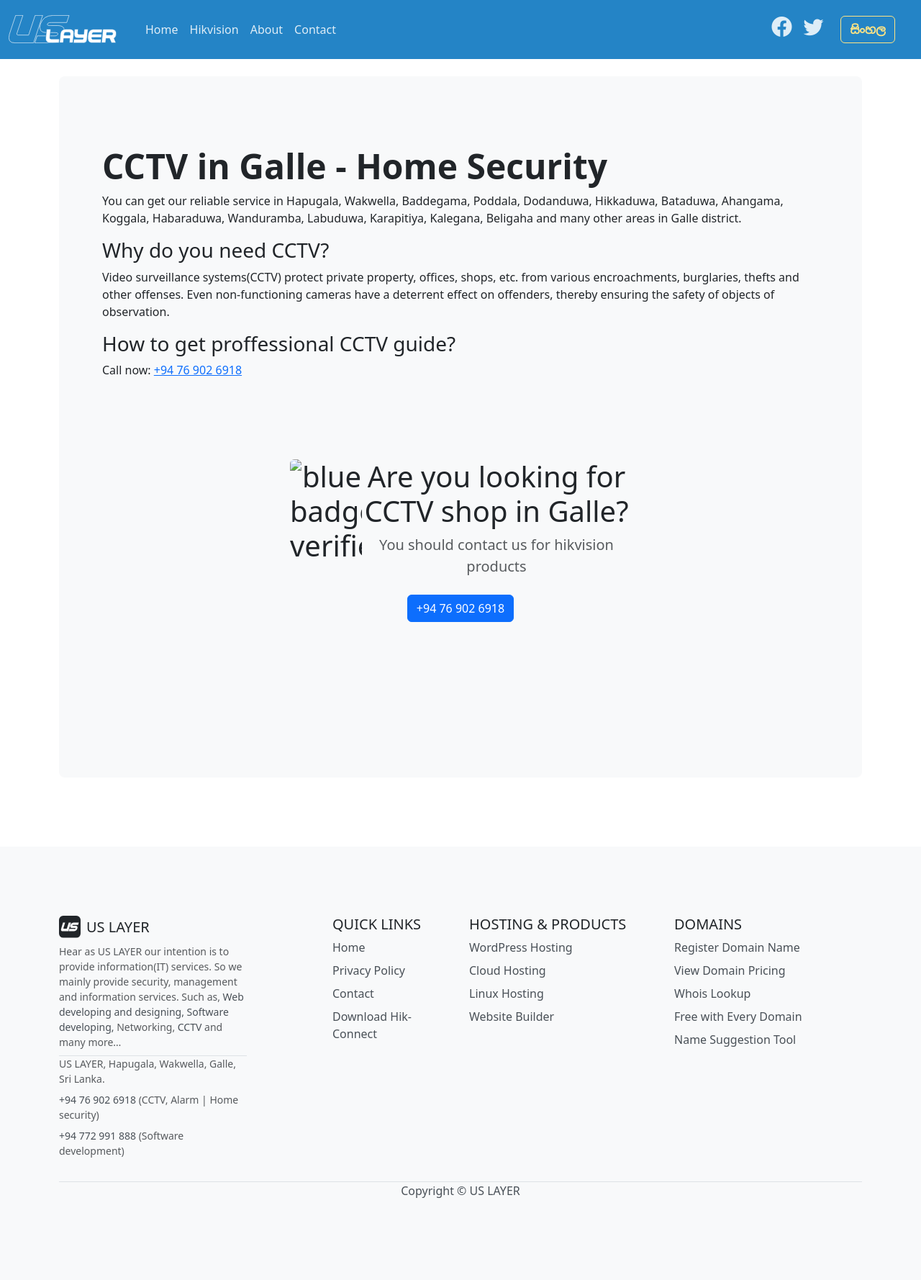
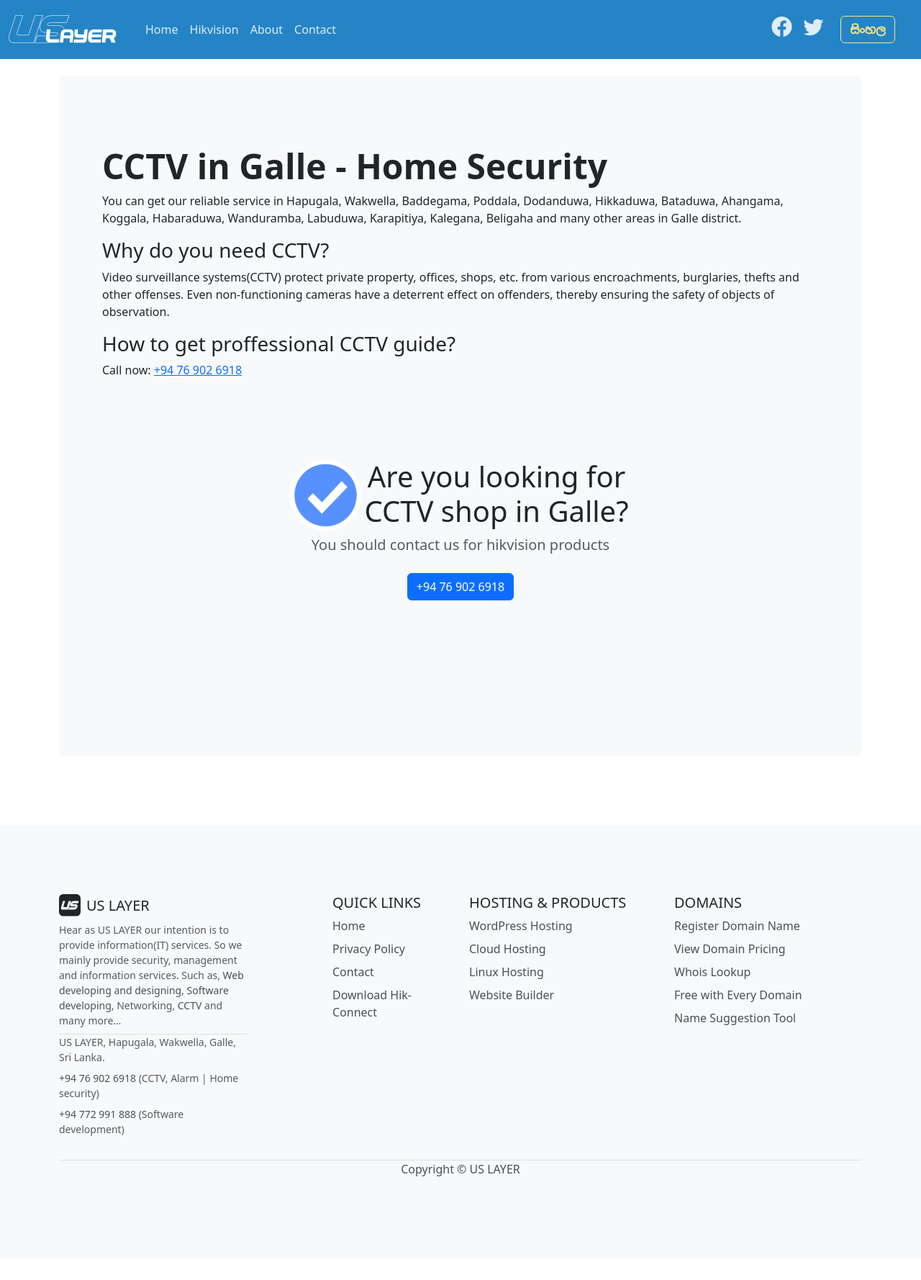
Before and after one commit to uslayer/uslayer.github.io, a Jekyll site: the page built from pages/cctv-galle.md, in a window 1280 px wide. Shown: the whole page at 72% size. Built offline with Jekyll 4.4.1, drawn with Linux system fonts in a browser that asks for light colours; after the commit the page ends 1748 px from its top, so only the background shows below that.

Commit message:
Update cctv-galle.md

```diff
--- a/pages/cctv-galle.md
+++ b/pages/cctv-galle.md
@@ -16,7 +16,7 @@
 <section class="py-5 text-center container">
     <div class="row py-lg-5">
       <div class="col-lg-6 col-md-8 mx-auto">
-        <h1 class="fw-light"><img width="100" src="./assets/images/Blue_Badge.png" class="rounded float-start" alt="blue badge verified">Are you looking for CCTV shop in Galle?</h1>
+        <h1 class="fw-light"><img width="100" src="../assets/images/Blue_Badge.png" class="rounded float-start" alt="blue badge verified">Are you looking for CCTV shop in Galle?</h1>
         <p class="lead text-muted">You should contact us for hikvision products</p>
         <p>
           <a href="tel:=+94769026918" class="btn btn-primary my-2">+94 76 902 6918</a>
```
